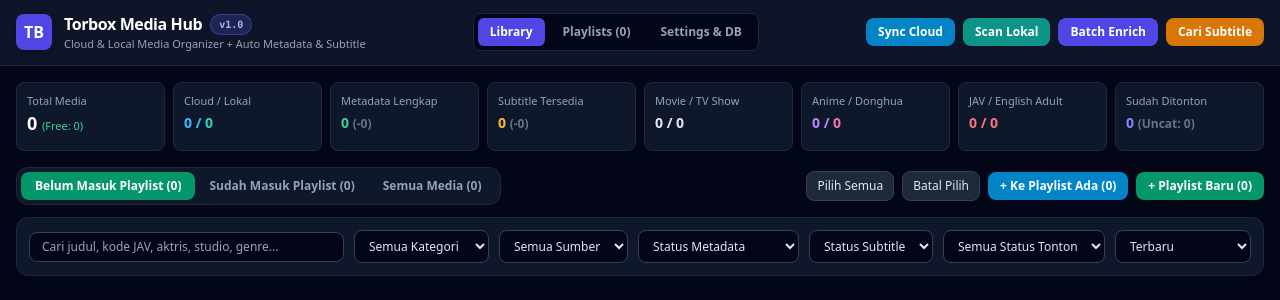
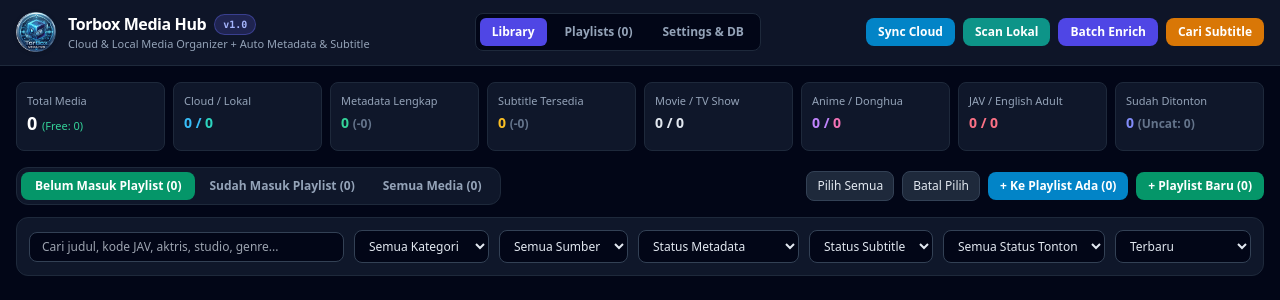
Before and after one commit to rarafashions/TorBoxMediaHub, a Flask app: page / in a window 1280 px wide. Shown: the top 300 px of the page. Run offline with Flask 3, Linux system fonts and the light colour scheme; data that the repository does not hold is empty; some libraries are stand-ins or nearby versions.

Commit message:
Add favicon.ico and navbar logo for TorBox Media Hub

```diff
--- a/templates/index.html
+++ b/templates/index.html
@@ -4,6 +4,8 @@
   <meta charset="UTF-8" />
   <meta name="viewport" content="width=device-width, initial-scale=1.0" />
   <title>Torbox Media Hub {{ app_version }}</title>
+  <link rel="icon" type="image/x-icon" href="{{ url_for('static', filename='favicon.ico') }}" />
+  <link rel="icon" type="image/png" href="{{ url_for('static', filename='logo.png') }}" />
   <script src="https://cdn.tailwindcss.com"></script>
   <style>
     ::-webkit-scrollbar { width: 7px; height: 7px; }
@@ -16,12 +18,12 @@
 <body class="bg-slate-950 text-slate-100 min-h-screen flex flex-col font-sans antialiased">
 
   <!-- TOP NAVBAR -->
-  <header class="sticky top-0 z-30 bg-slate-900/95 backdrop-blur border-b border-slate-800 px-4 py-3">
+<header class="sticky top-0 z-30 bg-slate-900/95 backdrop-blur border-b border-slate-800 px-4 py-3">
     <div class="max-w-[1600px] mx-auto flex flex-wrap items-center justify-between gap-3">
       <div class="flex items-center gap-3">
-        <div class="w-9 h-9 rounded-lg bg-indigo-600 flex items-center justify-center font-bold text-white shadow-md">TB</div>
+        <img src="{{ url_for('static', filename='logo.png') }}" alt="TorBox Media Hub" class="w-10 h-10 rounded-lg object-contain shrink-0 drop-shadow" />
         <div>
-		  <div class="flex items-center gap-2">
+          <div class="flex items-center gap-2">
             <h1 class="text-base font-bold tracking-tight text-white">Torbox Media Hub</h1>
             <span id="app-version-badge" class="px-2 py-0.5 rounded-full text-[10px] font-mono font-bold bg-indigo-500/20 text-indigo-300 border border-indigo-500/40">{{ app_version }}</span>
           </div>
@@ -36,7 +38,7 @@
         <button onclick="switchTab('settings')" id="tab-settings" class="tab-btn px-3 py-1.5 rounded-md text-xs font-semibold text-slate-400 hover:text-white">Settings &amp; DB</button>
       </nav>
 
-	  <!-- ACTION BUTTONS -->
+      <!-- ACTION BUTTONS -->
       <div class="flex flex-wrap items-center gap-2">
         <button onclick="triggerTask('/api/tasks/sync-torbox', {auto_enrich: false})" class="task-trigger-btn px-3 py-1.5 rounded-lg bg-sky-600 hover:bg-sky-500 disabled:opacity-40 disabled:cursor-not-allowed text-xs font-semibold text-white transition">Sync Cloud</button>
         <button onclick="triggerTask('/api/tasks/scan-local', {auto_enrich: false})" class="task-trigger-btn px-3 py-1.5 rounded-lg bg-teal-600 hover:bg-teal-500 disabled:opacity-40 disabled:cursor-not-allowed text-xs font-semibold text-white transition">Scan Lokal</button>
```
Also changed, not shown: static/favicon.ico (added), static/logo.png (added).
